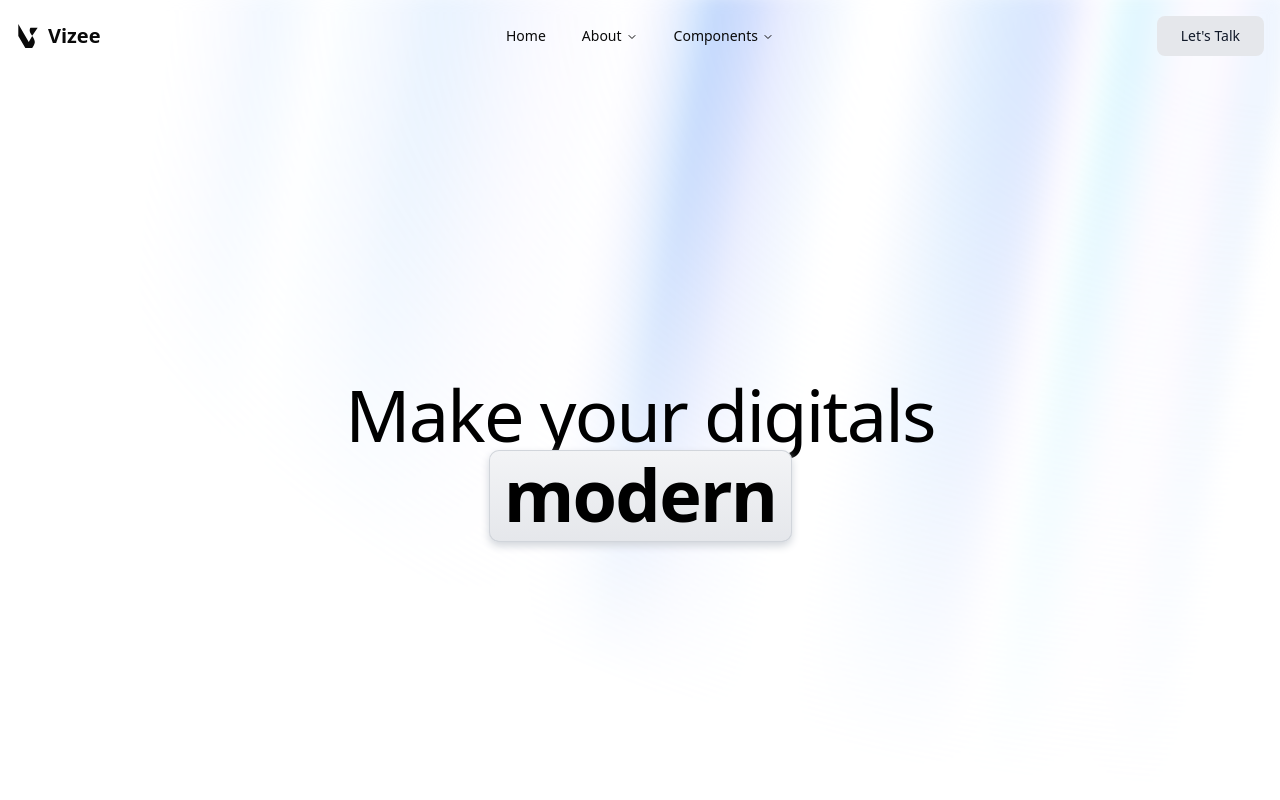
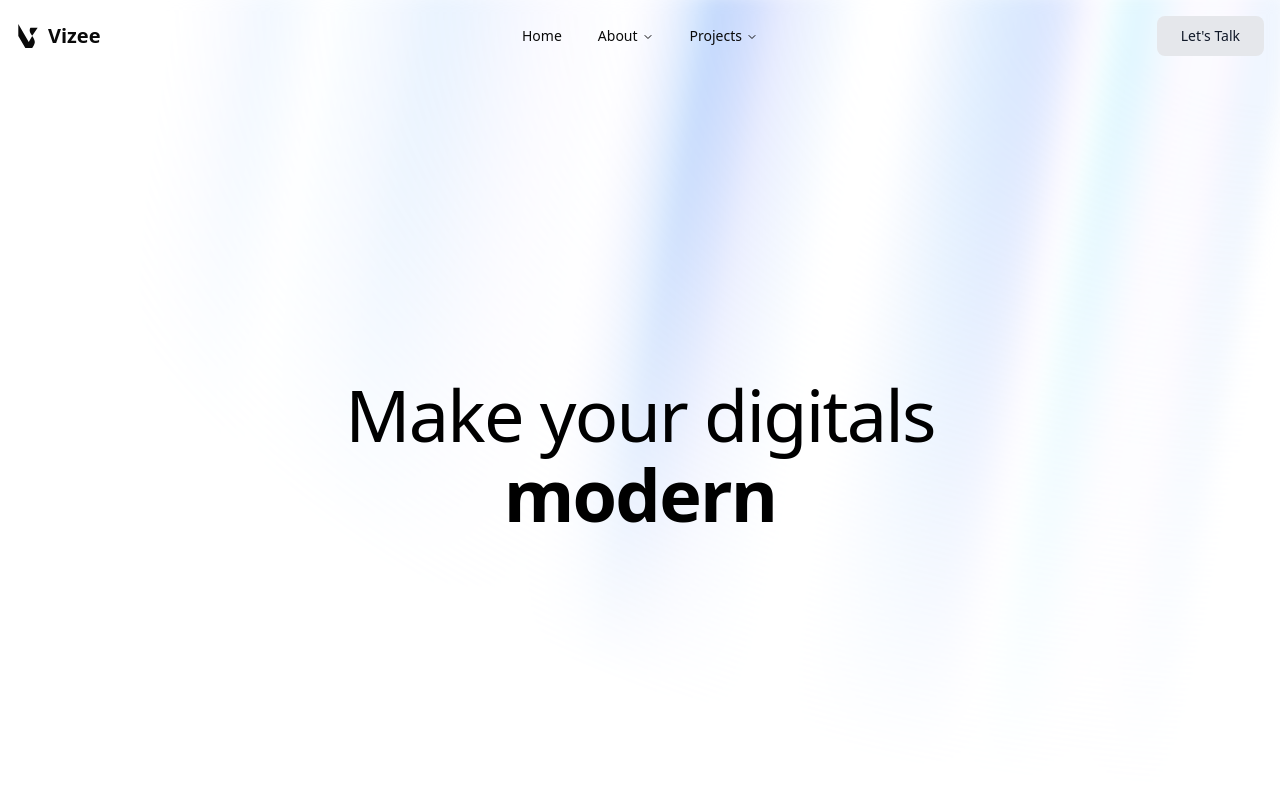
Before and after one commit to MatyasSvoboda/next-website, a Next.js app: page / in a window 1280 px wide. Shown: the top 800 px of the page. Built offline with nearby package versions, Linux system fonts and the light colour scheme.

Commit message:
Update Navigation

```diff
--- a/components/ui/container-text-flip.tsx
+++ b/components/ui/container-text-flip.tsx
@@ -60,11 +60,7 @@ export function ContainerTextFlip({
       animate={{ width }}
       transition={{ duration: animationDuration / 2000 }}
       className={cn(
-        "relative inline-block rounded-lg pt-2 pb-3 text-center text-4xl font-bold text-black md:text-7xl dark:text-white",
-        "[background:linear-gradient(to_bottom,#f3f4f6,#e5e7eb)]",
-        "shadow-[inset_0_-1px_#d1d5db,inset_0_0_0_1px_#d1d5db,_0_4px_8px_#d1d5db]",
-        "dark:[background:linear-gradient(to_bottom,#374151,#1f2937)]",
-        "dark:shadow-[inset_0_-1px_#10171e,inset_0_0_0_1px_hsla(205,89%,46%,.24),_0_4px_8px_#00000052]",
+        "relative inline-block pt-2 pb-3 text-center text-4xl font-bold text-black md:text-7xl dark:text-white",
         className,
       )}
       key={words[currentWordIndex]}
--- a/components/ui/navigation.tsx
+++ b/components/ui/navigation.tsx
@@ -57,45 +57,45 @@ export default function Navigation({
       content: "default",
     },
     {
-      title: "Components",
+      title: "Projects",
       content: "components",
     },
   ],
   components = [
     {
-      title: "Alert Dialog",
-      href: "/docs/primitives/alert-dialog",
+      title: "Karolína Cudlínová",
+      href: "www.karolina-fitness.cz",
       description:
-        "A modal dialog that interrupts the user with important content and expects a response.",
+        "Web Design for a fitness coach",
     },
     {
-      title: "Hover Card",
-      href: "/docs/primitives/hover-card",
+      title: "Pražský Golfový Klub",
+      href: "",
       description:
-        "For sighted users to preview content available behind a link.",
+        "Web Design concept for a golf club",
     },
     {
-      title: "Progress",
-      href: "/docs/primitives/progress",
+      title: "YXO Market",
+      href: "www.yxomarket.com",
       description:
-        "Displays an indicator showing the completion progress of a task, typically displayed as a progress bar.",
+        "E-Commerce for CS:GO items",
     },
     {
-      title: "Scroll-area",
-      href: "/docs/primitives/scroll-area",
-      description: "Visually or semantically separates content.",
+      title: "For Classmates",
+      href: "",
+      description: "Design concept for Course Detail page",
     },
     {
-      title: "Tabs",
-      href: "/docs/primitives/tabs",
+      title: "Clarity",
+      href: "",
       description:
-        "A set of layered sections of content—known as tab panels—that are displayed one at a time.",
+        "App design for boost your productivity",
     },
     {
-      title: "Tooltip",
+      title: "Filmoteka",
       href: "/docs/primitives/tooltip",
       description:
-        "A popup that displays information related to an element when the element receives keyboard focus or the mouse hovers over it.",
+        "Web App Development for a film library",
     },
   ],
   logo = <Vizee />,
--- a/components/ui/sheet.tsx
+++ b/components/ui/sheet.tsx
@@ -36,7 +36,7 @@ function SheetOverlay({
     <SheetPrimitive.Overlay
       data-slot="sheet-overlay"
       className={cn(
-        "data-[state=open]:animate-in data-[state=closed]:animate-out data-[state=closed]:fade-out-0 data-[state=open]:fade-in-0 fixed inset-0 z-50 bg-black/80",
+        "data-[state=open]:animate-in data-[state=closed]:animate-out data-[state=closed]:fade-out-0 data-[state=open]:fade-in-0 fixed inset-0 z-50 bg-black/60 backdrop-blur-md",
         className,
       )}
       {...props}
@@ -65,15 +65,15 @@ function SheetContent({
       <SheetPrimitive.Content
         data-slot="sheet-content"
         className={cn(
-          "border-border dark:border-border/15 bg-background data-[state=open]:animate-in data-[state=closed]:animate-out fixed z-50 gap-4 p-6 shadow-lg transition ease-in-out data-[state=closed]:duration-300 data-[state=open]:duration-500",
+          "bg-white data-[state=open]:animate-in data-[state=closed]:animate-out fixed z-50 gap-4 shadow-xl transition ease-in-out data-[state=closed]:duration-300 data-[state=open]:duration-500",
           side === "right" &&
-            "data-[state=closed]:slide-out-to-right data-[state=open]:slide-in-from-right inset-y-0 right-0 h-full w-3/4 border-l sm:max-w-sm",
+            "data-[state=closed]:slide-out-to-right data-[state=open]:slide-in-from-right inset-y-0 right-0 h-full w-full sm:w-[90%] sm:max-w-md rounded-l-3xl sm:rounded-l-[2.5rem] p-8 sm:p-10",
           side === "left" &&
-            "data-[state=closed]:slide-out-to-left data-[state=open]:slide-in-from-left inset-y-0 left-0 h-full w-3/4 border-r sm:max-w-sm",
+            "data-[state=closed]:slide-out-to-left data-[state=open]:slide-in-from-left inset-y-0 left-0 h-full w-full sm:w-[90%] sm:max-w-md rounded-r-3xl sm:rounded-r-[2.5rem] p-8 sm:p-10",
           side === "top" &&
-            "data-[state=closed]:slide-out-to-top data-[state=open]:slide-in-from-top inset-x-0 top-0 border-b",
+            "data-[state=closed]:slide-out-to-top data-[state=open]:slide-in-from-top inset-x-0 top-0 rounded-b-3xl sm:rounded-b-[2.5rem] p-8 sm:p-10",
           side === "bottom" &&
-            "data-[state=closed]:slide-out-to-bottom data-[state=open]:slide-in-from-bottom inset-x-0 bottom-0 border-t",
+            "data-[state=closed]:slide-out-to-bottom data-[state=open]:slide-in-from-bottom inset-x-0 bottom-0 rounded-t-3xl sm:rounded-t-[2.5rem] p-8 sm:p-10",
           className,
         )}
         {...props}
@@ -84,7 +84,7 @@ function SheetContent({
           </SheetPrimitive.Title>
         )}
         {children}
-        <SheetPrimitive.Close className="ring-offset-background focus:ring-ring data-[state=open]:bg-secondary absolute top-6 right-6 z-[100] rounded-sm opacity-70 transition-opacity hover:opacity-100 focus:ring-2 focus:ring-offset-2 focus:outline-hidden disabled:pointer-events-none">
+        <SheetPrimitive.Close className="absolute top-6 right-6 z-[100] flex h-10 w-10 items-center justify-center rounded-full bg-gray-100 text-black opacity-70 transition-opacity hover:opacity-100 focus:outline-hidden focus:ring-2 focus:ring-gray-300 focus:ring-offset-2 disabled:pointer-events-none">
           <XIcon className="size-5" />
           <span className="sr-only">Close</span>
         </SheetPrimitive.Close>
```
